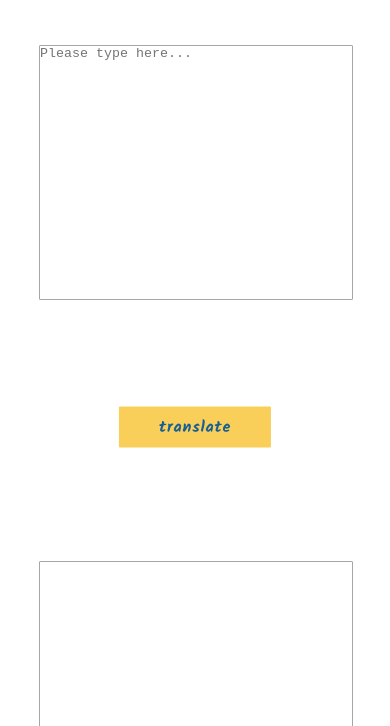
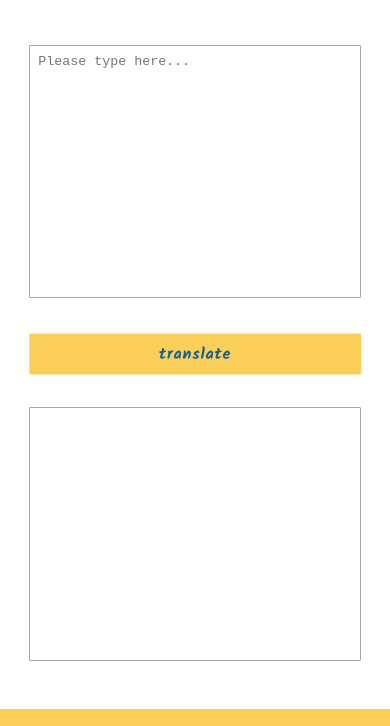
Before and after one commit to arjunsutharr/banana-speak, a plain HTML site: page index.html in a window 390 px wide. Shown: the part 99-825 px from the top of the page. Drawn offline with Linux system fonts and the light colour scheme; a web font is replaced by a local one.

Commit message:
style: button update

```diff
--- a/index.html
+++ b/index.html
@@ -16,7 +16,7 @@
       </header>
 
       <main class="main">
-        <div class="main-container container">
+        <div class="main-container">
           <textarea class="translation-div translation-input" id="user-input" cols="30" rows="10" placeholder="Please type here..."></textarea>
 
           <div class="button_img-container">
--- a/style.css
+++ b/style.css
@@ -50,11 +50,11 @@ header img {
 .main-container {
   box-sizing: border-box;
   display: block;
-  width: 80%;
+  width: 85%;
   margin: auto;
   margin-top: 3rem;
+  /* background-color: #175f92; */
 }
-
 
 
 .translation-div {
@@ -66,17 +66,19 @@ header img {
 }
 
 .translation-input {
-  padding: 0rem;
+  box-sizing: border-box;
+  padding: .5rem;
   resize: none;
   overflow-y: scroll;
 
 }
 
-
 .translation-output {
-  padding: 0rem;
+  box-sizing: border-box;
+  padding: .5rem;
   overflow-y: scroll;
 }
+
 
 /* ---button--- */
 .button_img-container {
@@ -170,13 +172,15 @@ footer p {
 
   .button_img-container {
     width: 100%;
-    height: 30vh;
+    height: 12vh;
   }
 
   .button-div {
-    top: 50%;
-    left: 50%;
-    transform: translate(-50%, -50%);
+    width: 100%;
+  }
+
+  #btn-translate {
+    width: 100%;
   }
 
   .button_img-container img {
```
